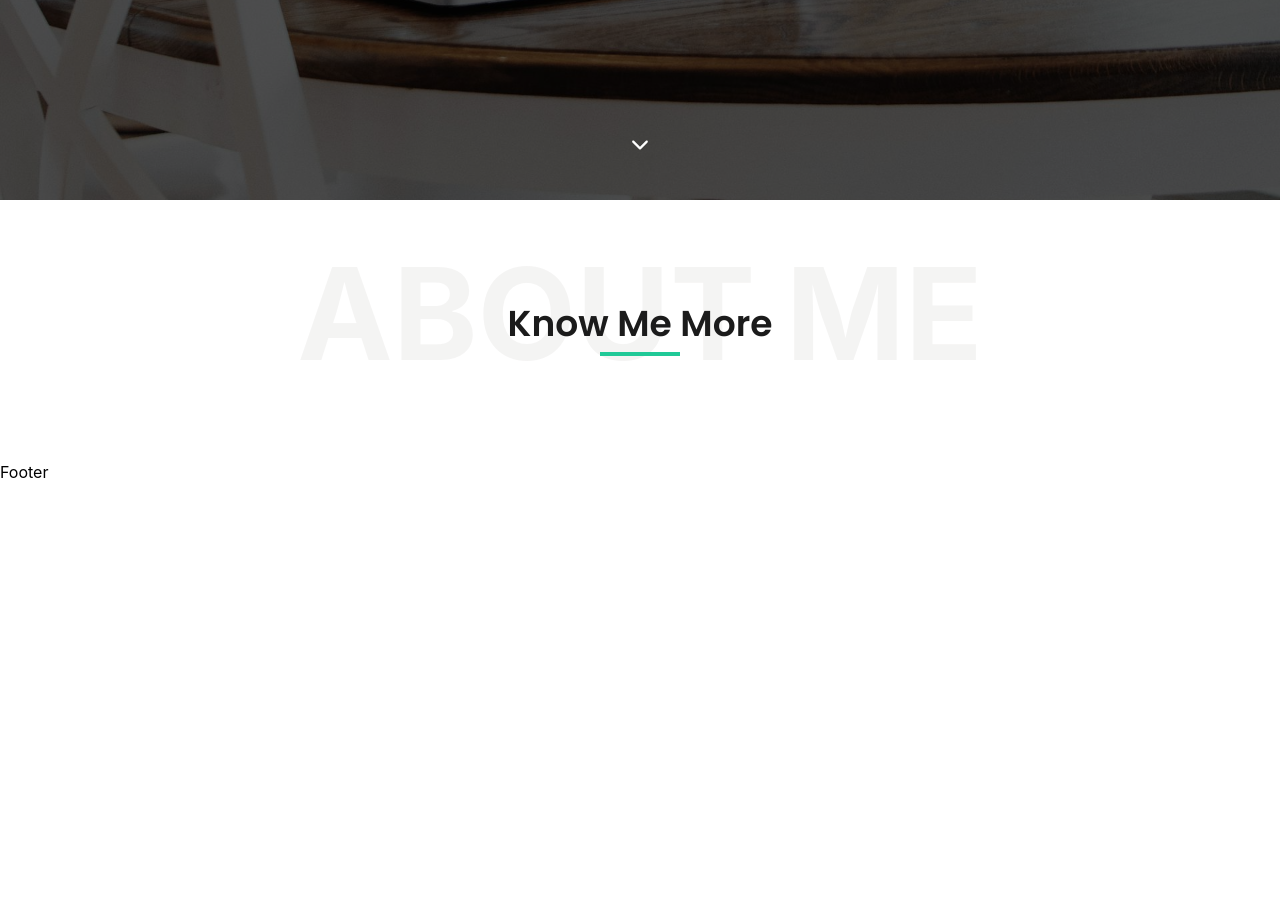
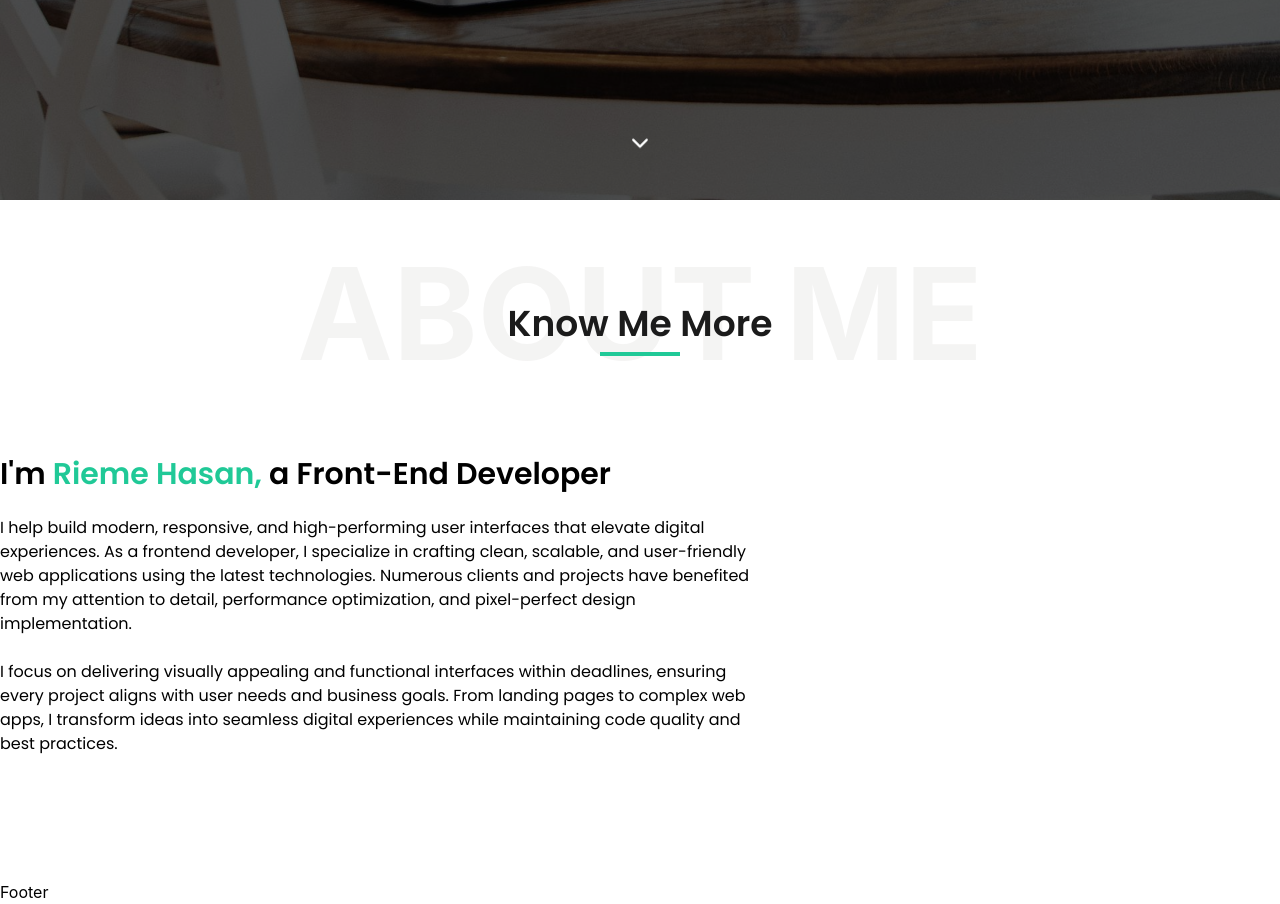
Before and after one commit to riemetoba/portfolio_Rieme, a React (Vite) app: page / in a window 1280 px wide. Shown: the part 600-1504 px from the top of the page. Before the commit the page ends 1084 px from the top, so only its background shows below. Built offline with nearby package versions, Linux system fonts and the light colour scheme.

Commit message:
about some work

```diff
--- a/src/components/layouts/AboutMe.jsx
+++ b/src/components/layouts/AboutMe.jsx
@@ -1,6 +1,6 @@
 const AboutMe = () => {
   return (
-    <section className="sub-container py-16">
+    <section className="container py-16">
       <div className="relative py-10 text-center overflow-hidden">
 
         <h1 className="absolute bottom-8 inset-0 flex items-center justify-center
@@ -20,6 +20,14 @@ const AboutMe = () => {
         </div>
 
       </div>
+      {/* Content part  */}
+      <div className="flex items-center py-15">
+        <div className="w-[60%]">
+            <h3 className="font-poppins text-3xl font-semibold mb-6">I'm <span className="text-green">Rieme Hasan,</span> a Front-End Developer</h3>
+            <p className="text-base font-poppins">I help build modern, responsive, and high-performing user interfaces that elevate digital experiences. As a frontend developer, I specialize in crafting clean, scalable, and user-friendly web applications using the latest technologies. Numerous clients and projects have benefited from my attention to detail, performance optimization, and pixel-perfect design implementation.</p> <br />
+            <p className="text-base font-poppins">I focus on delivering visually appealing and functional interfaces within deadlines, ensuring every project aligns with user needs and business goals. From landing pages to complex web apps, I transform ideas into seamless digital experiences while maintaining code quality and best practices.</p>
+        </div>
+      </div>
     </section>
   );
 };
--- a/src/components/layouts/Header.jsx
+++ b/src/components/layouts/Header.jsx
@@ -17,7 +17,7 @@ const Header = () => {
 
   return (
     <nav className="py-2 lg:py-4 fixed w-screen md:w-full z-10 shadow">
-      <div className="container mx-auto flex justify-between items-center px-4">
+      <div className="mx-auto flex justify-between items-center px-4">
         <a href="/">
           <h2 className="font-poppins font-medium text-4xl px-2 text-white">RIEME</h2>
         </a>
--- a/src/index.css
+++ b/src/index.css
@@ -1,9 +1,6 @@
 @import "tailwindcss";
 @layer utilities{
   .container {
-    @apply max-w-480 mx-auto
-  }
-  .sub-conatiner {
     @apply max-w-350 mx-auto
   }
 }
```
